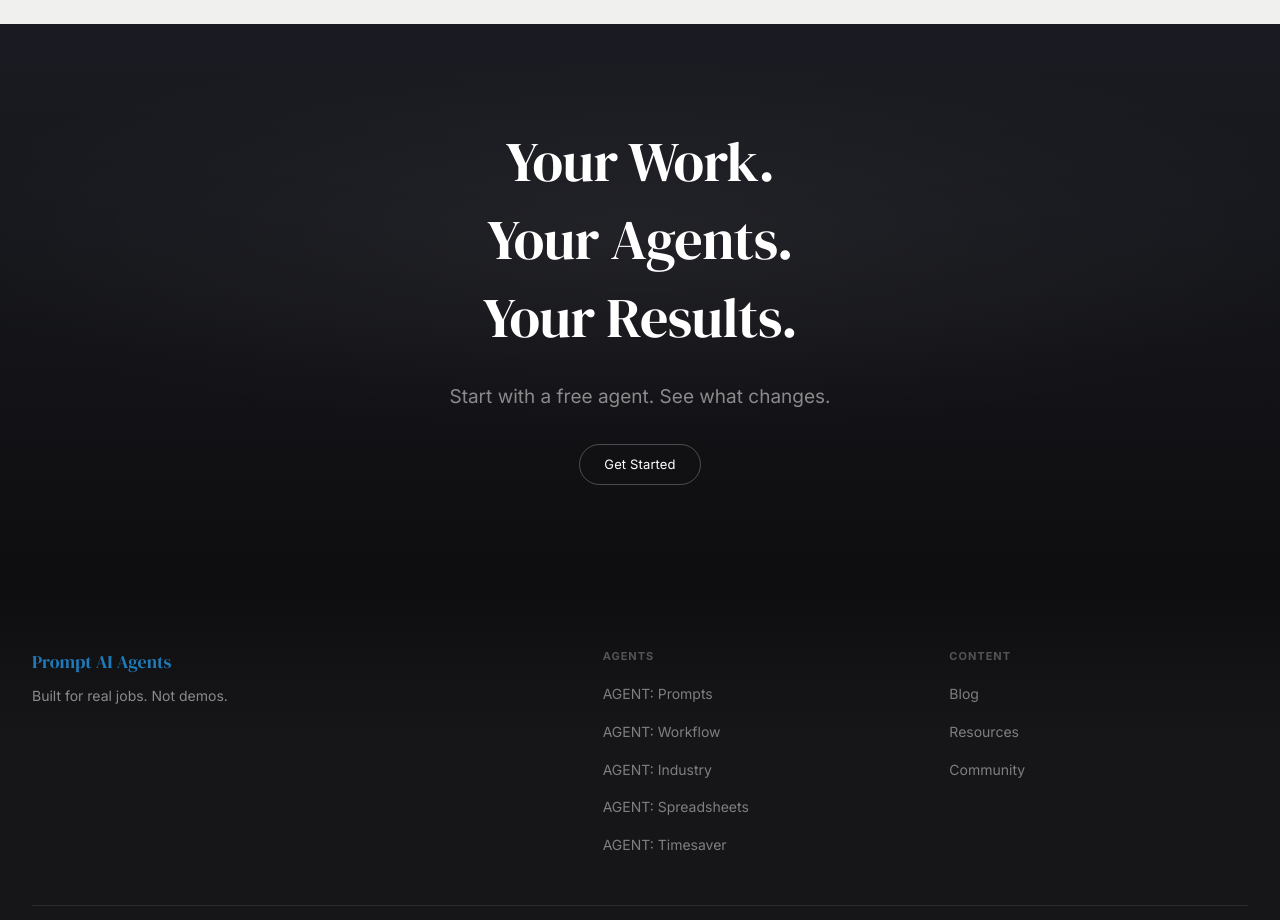
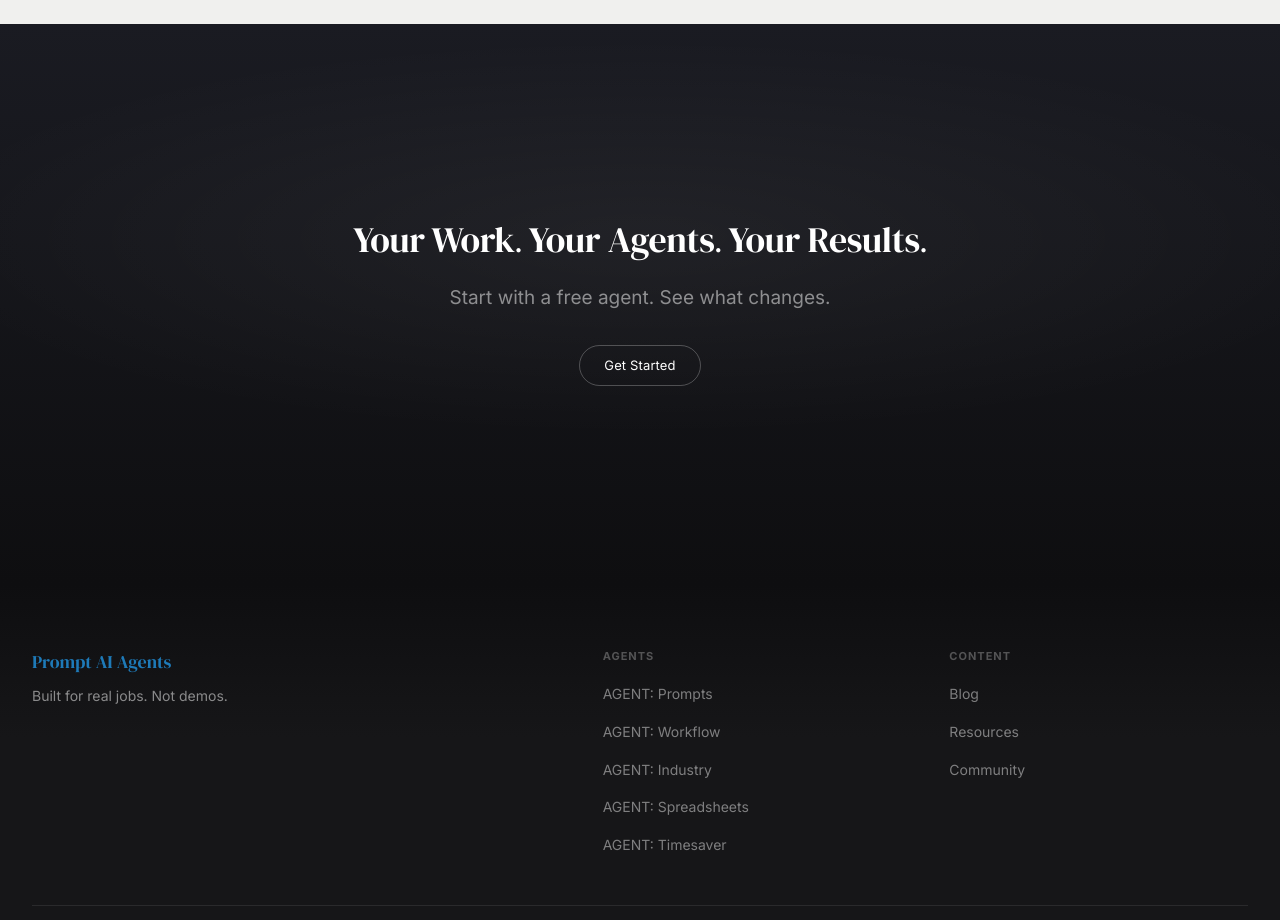
Before and after one commit to coolcalvin457-tech/agent-timesaver-nextjs, a Next.js app: page / in a window 1280 px wide. Shown: the part 3440-4360 px from the top of the page. Built offline with nearby package versions, Linux system fonts and the light colour scheme; no server answers.

Commit message:
final CTA: single-line headline, reduced font size

```diff
--- a/app/page.tsx
+++ b/app/page.tsx
@@ -161,11 +161,9 @@ export default function Home() {
           <div className="container final-cta">
             <h2
               className="display"
-              style={{ marginBottom: "24px", color: "#FFFFFF", fontSize: "clamp(2.25rem, 5vw, 3.5rem)", lineHeight: 1.4 }}
+              style={{ marginBottom: "24px", color: "#FFFFFF", fontSize: "clamp(1.5rem, 2.8vw, 2.25rem)", whiteSpace: "nowrap" }}
             >
-              <span style={{ display: "block" }}>Your Work.</span>
-              <span style={{ display: "block" }}>Your Agents.</span>
-              <span style={{ display: "block" }}>Your Results.</span>
+              Your Work<span style={{ fontSize: "0.7em" }}>.</span> Your Agents<span style={{ fontSize: "0.7em" }}>.</span> Your Results<span style={{ fontSize: "0.7em" }}>.</span>
             </h2>
             <p style={{ color: "rgba(255,255,255,0.5)", fontSize: "var(--section-body-size)", lineHeight: 1.6, marginBottom: "32px", maxWidth: "400px", margin: "0 auto 32px" }}>
               Start with a free agent. See what changes.
```
